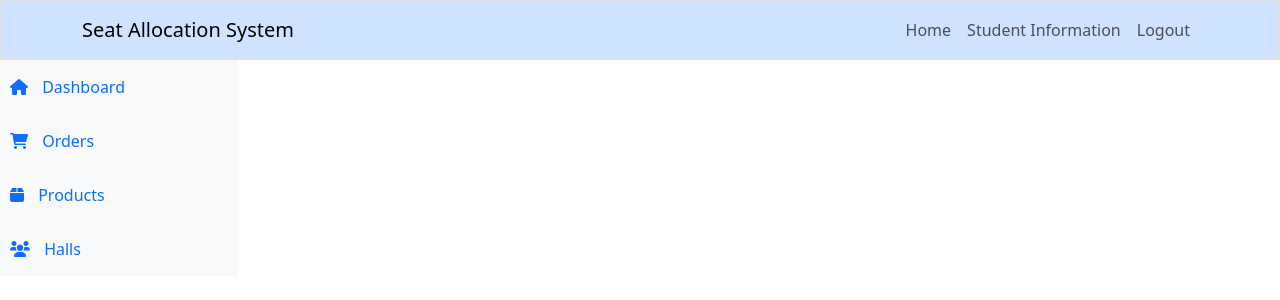
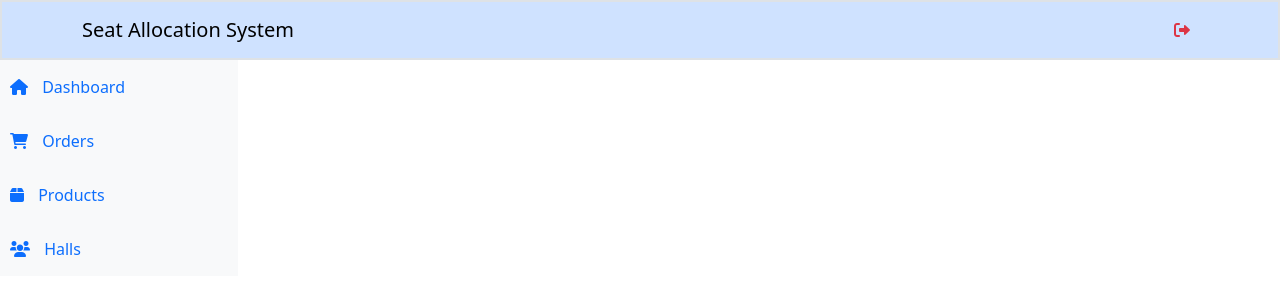
Before and after one commit to Alamgir2-2/Seat-Allocation-System, a PHP site: page /app/Admin/adminPannel.php in a window 1280 px wide. Shown: the top 300 px of the page. Run offline with PHP 8.4, Linux system fonts and the light colour scheme; the visitor is signed in with stand-in values (Sample User, id 1).

Commit message:
Session Added to Login system

```diff
--- a/app/Admin/adminHeader.php
+++ b/app/Admin/adminHeader.php
@@ -5,6 +5,8 @@
     <meta charset="UTF-8">
     <meta name="viewport" content="width=device-width, initial-scale=1.0">
     <link rel="stylesheet" href="https://cdn.jsdelivr.net/npm/bootstrap@5.3.2/dist/css/bootstrap.min.css">
+    <link rel="stylesheet" href="https://cdnjs.cloudflare.com/ajax/libs/font-awesome/6.0.0-beta3/css/all.min.css"
+        integrity="sha512-...your-sha512-here..." crossorigin="anonymous" />
 </head>
 
 <body>
@@ -19,16 +21,16 @@
                 <div class="collapse navbar-collapse justify-content-end" id="navbarTogglerDemo02">
                     <ul class="navbar-nav mb-2 mb-lg-0">
                         <li class="nav-item">
-                            <a class="nav-link" href="../../../Seat-Allocation-System/index.php">Home</a>
+                            <!-- <a class="nav-link" href="../../../Seat-Allocation-System/index.php">Home</a> -->
                         </li>
                         <li class="nav-item">
                             <!-- <a class="nav-link" href="#">Seat Allocation</a> -->
                         </li>
                         <li class="nav-item">
-                            <a class="nav-link" href="#">Student Information</a>
+                            <!-- <a class="nav-link" href="#">Student Information</a> -->
                         </li>
                         <li class="nav-item">
-                            <a class="nav-link" href="../../../Seat-Allocation-System/app/Login/login.php">Logout</a>
+                            <a class="nav-link" href="../../../Seat-Allocation-System/app/Login/logout.php" title="Logout"><i class="fa-solid fa-right-from-bracket text-danger"></i></a>
                         </li>
                     </ul>
                 </div>
--- a/app/Admin/adminPannel.php
+++ b/app/Admin/adminPannel.php
@@ -1,4 +1,9 @@
 <?php
+session_start();
+if (!isset($_SESSION['email'])) {
+    header("Location: ../Login/login.php");
+    exit();
+}
 include("./adminHeader.php");
 ?>
 <!DOCTYPE html>
@@ -28,12 +33,12 @@ include("./adminHeader.php");
                             </a>
                         </li>
                         <li class="nav-item">
-                            <a class="nav-link" href="#" onclick="loadContent('orders')">
+                            <a class="nav-link" href="#" onclick="loadContent('orders','./orders.php')">
                                 <i class="fas fa-shopping-cart"></i> Orders
                             </a>
                         </li>
                         <li class="nav-item">
-                            <a class="nav-link" href="#" onclick="loadContent('products')">
+                            <a class="nav-link" href="#" onclick="loadContent('products','./products.php')">
                                 <i class="fas fa-box"></i> Products
                             </a>
                         </li>
--- a/app/Login/login.php
+++ b/app/Login/login.php
@@ -2,9 +2,6 @@
 include("../header.php");
 ?>
 
-<?php
-include("../header.php");
-?>
 
 <section class="vh-100 bg-info">
     <div class="container py-5 h-100">
```
Also changed, not shown: app/Login/logout.php (added, +11 -0 lines).
